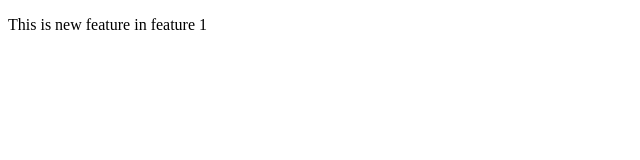
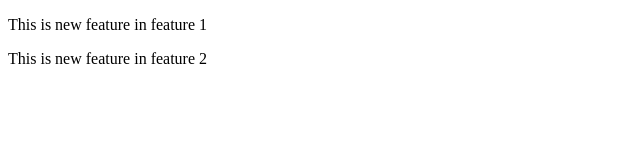
Before and after one commit to Deepak-Wagh-Project/FrontEndModule, a plain HTML site: page index.html in a window 1280 px wide. Shown: the whole page, without its empty margins (0-640 px from the left). Drawn offline with Linux system fonts and the light colour scheme.

Commit message:
New fratuer on feature2

```diff
--- a/index.html
+++ b/index.html
@@ -7,5 +7,6 @@
 </head>
 <body>
     <p>This is new feature in feature 1</p>
+    <p>This is new feature in feature 2</p>
 </body>
 </html>
```
